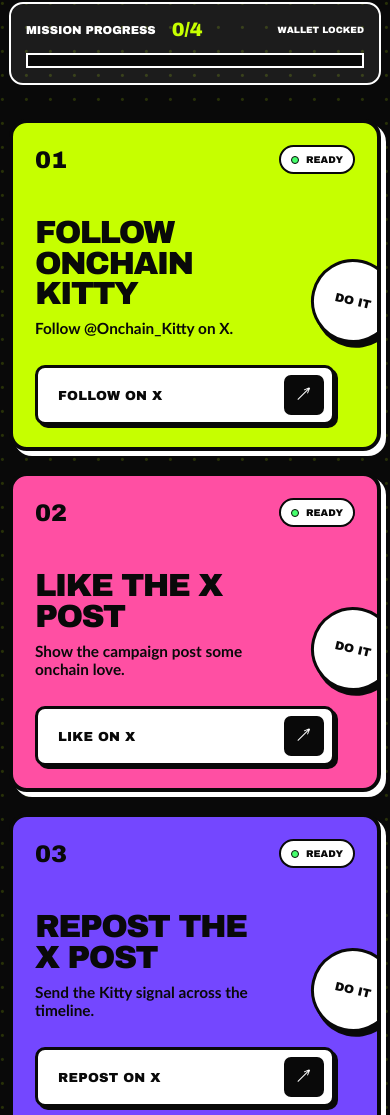
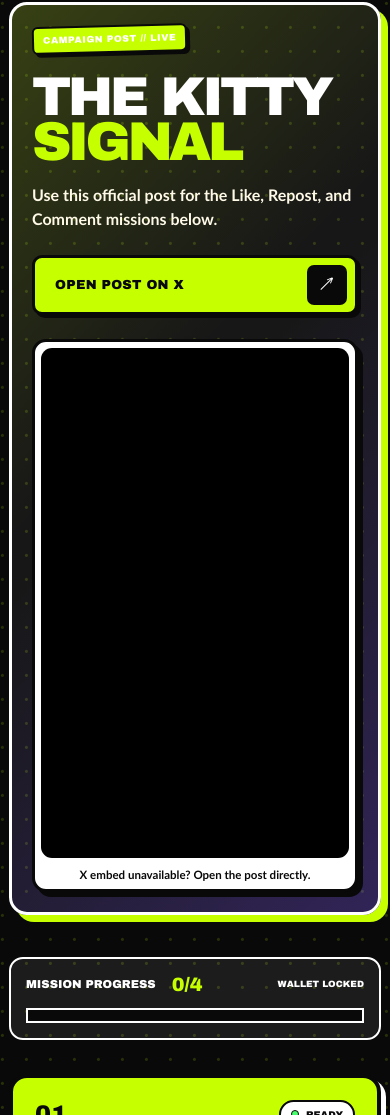
Before and after one commit to Aditya-dev771/Onchain_Kitty-, a website: page public/index.html in a window 390 px wide. Shown: the part 1517-2632 px from the top of the page. Drawn offline with Linux system fonts and the light colour scheme.

Commit message:
Embed the new campaign X post
Display post 2090426837277257784 in the WL section and target Like, Repost, and Comment actions to that exact post.

```diff
--- a/public/app.js
+++ b/public/app.js
@@ -1,8 +1,8 @@
 const config = window.ONCHAIN_KITTY_CONFIG || {
   xHandle: "@Onchain_Kitty",
   xProfileUrl: "https://x.com/Onchain_Kitty",
-  xPostUrl: "https://x.com/Onchain_Kitty/status/2088463020209144123",
-  xPostId: "2088463020209144123",
+  xPostUrl: "https://x.com/Onchain_Kitty/status/2090426837277257784",
+  xPostId: "2090426837277257784",
   campaignImages: ["/assets/onchain-kitty.jpg"],
   shareText: "Now I'm super bullish on @Onchain_Kitty."
 };
@@ -276,6 +276,48 @@ function successTemplate() {
   `;
 }
 
+function campaignPostTemplate() {
+  const postId = campaignPostId();
+  const postUrl = String(config.xPostUrl || "").trim();
+
+  if (!postId || !postUrl) return "";
+
+  const embedUrl = `https://platform.twitter.com/embed/Tweet.html?dnt=true&id=${encodeURIComponent(postId)}&theme=dark`;
+
+  return `
+    <section class="campaign-post reveal" aria-labelledby="campaign-post-title">
+      <div class="campaign-post__copy">
+        <span class="section-tag section-tag--lime">CAMPAIGN POST // LIVE</span>
+        <h3 id="campaign-post-title">THE KITTY<br /><em>SIGNAL</em></h3>
+        <p>Use this official post for the Like, Repost, and Comment missions below.</p>
+        <a
+          class="max-button max-button--lime campaign-post__link"
+          href="${escapeHtml(postUrl)}"
+          target="_blank"
+          rel="noopener noreferrer"
+        >
+          <span>OPEN POST ON X</span>
+          <span class="button-arrow" aria-hidden="true">↗</span>
+        </a>
+      </div>
+
+      <div class="campaign-post__embed">
+        <iframe
+          src="${escapeHtml(embedUrl)}"
+          title="Onchain Kitty campaign post on X"
+          loading="lazy"
+          referrerpolicy="strict-origin-when-cross-origin"
+          allowfullscreen
+        ></iframe>
+        <p class="campaign-post__fallback">
+          X embed unavailable?
+          <a href="${escapeHtml(postUrl)}" target="_blank" rel="noopener noreferrer">Open the post directly.</a>
+        </p>
+      </div>
+    </section>
+  `;
+}
+
 function applicationTemplate() {
   const count = completedTaskCount();
   const eligible = allTasksComplete();
@@ -294,6 +336,8 @@ function applicationTemplate() {
             <span class="honesty-note">Task completion is self-confirmed. X opens in a new tab.</span>
           </div>
         </div>
+
+        ${campaignPostTemplate()}
 
         <div class="mission-progress reveal" aria-label="${count} of 4 tasks completed">
           <div class="mission-progress__copy">
--- a/public/index.html
+++ b/public/index.html
@@ -12,9 +12,9 @@
     <meta name="twitter:card" content="summary_large_image" />
     <title>Onchain Kitty</title>
     <link rel="preload" href="/assets/onchain-kitty.jpg" as="image" type="image/jpeg" />
-    <link rel="stylesheet" href="/styles.css?v=4" />
-    <script src="/site-config.js?v=2" defer></script>
-    <script src="/app.js?v=3" defer></script>
+    <link rel="stylesheet" href="/styles.css?v=5" />
+    <script src="/site-config.js?v=3" defer></script>
+    <script src="/app.js?v=4" defer></script>
   </head>
   <body>
     <a class="skip-link" href="#main-content">Skip to content</a>
--- a/public/site-config.js
+++ b/public/site-config.js
@@ -3,8 +3,8 @@ window.ONCHAIN_KITTY_CONFIG = Object.freeze({
   xProfileUrl: "https://x.com/Onchain_Kitty",
 
   // The current website announcement used by the Like, Repost, and Comment tasks.
-  xPostUrl: "https://x.com/Onchain_Kitty/status/2088463020209144123",
-  xPostId: "2088463020209144123",
+  xPostUrl: "https://x.com/Onchain_Kitty/status/2090426837277257784",
+  xPostId: "2090426837277257784",
 
   // Add future promotional images here. One entry is selected after each submission.
   campaignImages: [
--- a/public/styles.css
+++ b/public/styles.css
@@ -678,6 +678,82 @@ main {
   line-height: 1.4;
 }
 
+.campaign-post {
+  display: grid;
+  grid-template-columns: minmax(0, 0.78fr) minmax(360px, 1.22fr);
+  align-items: center;
+  gap: 34px;
+  margin-bottom: 42px;
+  padding: 30px;
+  overflow: hidden;
+  border: 3px solid var(--white);
+  border-radius: 24px;
+  background:
+    linear-gradient(135deg, rgb(198 255 0 / 18%), transparent 42%),
+    linear-gradient(315deg, rgb(116 71 255 / 28%), transparent 54%),
+    rgb(255 255 255 / 6%);
+  box-shadow: 11px 11px 0 var(--lime);
+}
+
+.campaign-post__copy h3 {
+  margin: 22px 0 18px;
+  font-family: var(--font-display);
+  font-size: clamp(2.8rem, 5.4vw, 5.8rem);
+  line-height: 0.82;
+  letter-spacing: -0.065em;
+  text-transform: uppercase;
+}
+
+.campaign-post__copy h3 em {
+  color: var(--lime);
+  font-style: normal;
+}
+
+.campaign-post__copy p {
+  max-width: 430px;
+  margin: 0 0 24px;
+  color: var(--cream);
+  font-size: 1rem;
+  font-weight: 700;
+  line-height: 1.5;
+}
+
+.campaign-post__link {
+  width: max-content;
+  min-width: 230px;
+}
+
+.campaign-post__embed {
+  min-width: 0;
+  padding: 10px;
+  border: 3px solid var(--ink);
+  border-radius: 18px;
+  background: var(--white);
+  box-shadow: 7px 7px 0 var(--ink);
+}
+
+.campaign-post__embed iframe {
+  display: block;
+  width: 100%;
+  height: 540px;
+  border: 0;
+  border-radius: 11px;
+  background: #000;
+}
+
+.campaign-post__fallback {
+  margin: 10px 4px 2px;
+  color: var(--ink);
+  font-size: 0.72rem;
+  font-weight: 800;
+  text-align: center;
+}
+
+.campaign-post__fallback a {
+  color: inherit;
+  text-decoration-thickness: 2px;
+}
+
 .mission-progress {
   display: grid;
   grid-template-columns: auto 1fr auto;
@@ -2252,6 +2328,7 @@ main {
   }
 
   .section-heading,
+  .campaign-post,
   .wallet-panel,
   .success-panel,
   .game-stage {
@@ -2505,6 +2582,32 @@ main {
     font-size: 0.96rem;
   }
 
+  .campaign-post {
+    gap: 24px;
+    padding: 20px;
+    border-radius: 18px;
+    box-shadow: 7px 7px 0 var(--lime);
+  }
+
+  .campaign-post__copy h3 {
+    font-size: clamp(2.55rem, 14vw, 4rem);
+  }
+
+  .campaign-post__link {
+    width: 100%;
+    min-width: 0;
+  }
+
+  .campaign-post__embed {
+    padding: 6px;
+    border-radius: 14px;
+    box-shadow: 5px 5px 0 var(--ink);
+  }
+
+  .campaign-post__embed iframe {
+    height: 510px;
+  }
+
   .mission-progress {
     grid-template-columns: 1fr auto;
     gap: 13px;
```
